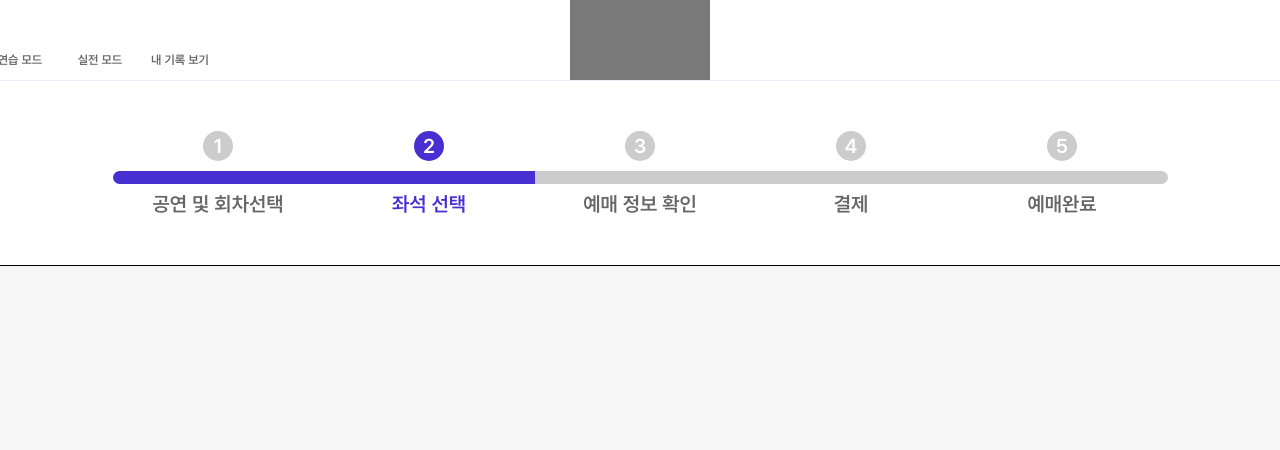
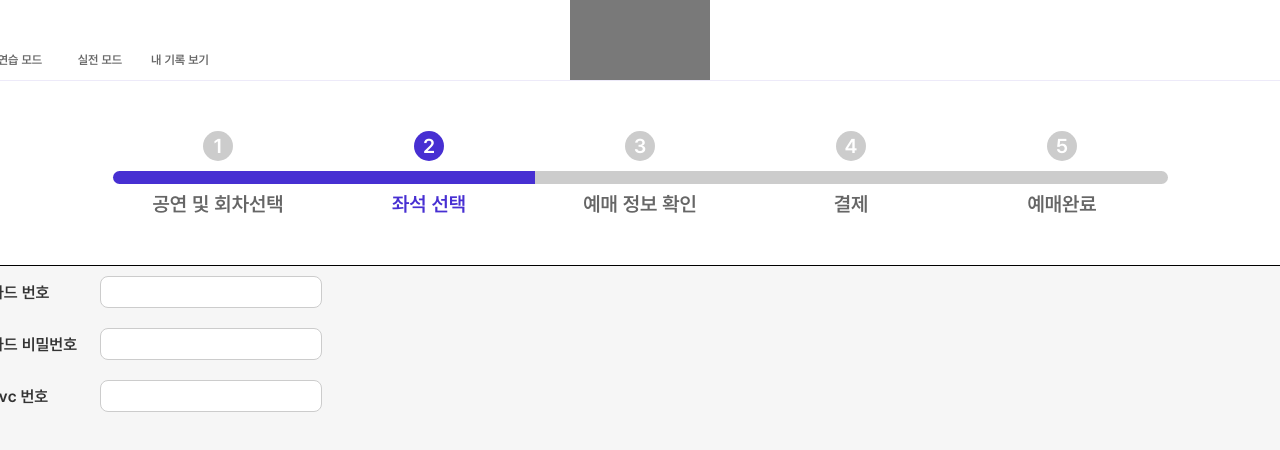
Before and after one commit to Easy-Ti-cket/easy-ticket, a React (Vite) app: page / in a window 1280 px wide. Shown: the top 450 px of the page. Built offline with nearby package versions, Linux system fonts and the light colour scheme.

Commit message:
Feat: card form 레이아웃 구현

```diff
--- a/src/App.jsx
+++ b/src/App.jsx
@@ -1,11 +1,14 @@
 import React from "react";
 import Layout from "./pages/Layout";
 import ProgressContents from "./pages/ProgressContents";
+import CardForm from "./components/forms/CardForm";
 
 function App() {
   return (
     <Layout>
-      <ProgressContents></ProgressContents>
+      <ProgressContents>
+        <CardForm />
+      </ProgressContents>
     </Layout>
   );
 }
--- /dev/null
+++ b/src/components/forms/CardForm.jsx
@@ -0,0 +1,25 @@
+import styled from "styled-components";
+import Input from "../input/Input";
+import { useState } from "react";
+
+const FormWrap = styled.div`
+  display: flex;
+  flex-direction: column;
+`;
+const CardForm = () => {
+  const [isanswer, setIsAnswer] = useState(false);
+  const answer = [];
+  const onChange = (e) => {
+    answer.push(e.target.value);
+    console.log(answer);
+  };
+  return (
+    <FormWrap>
+      <Input text="카드 번호" onChange={onChange} />
+      <Input text="카드 비밀번호" onChange={onChange} />
+      <Input text="cvc 번호" onChange={onChange} />
+    </FormWrap>
+  );
+};
+
+export default CardForm;
```
